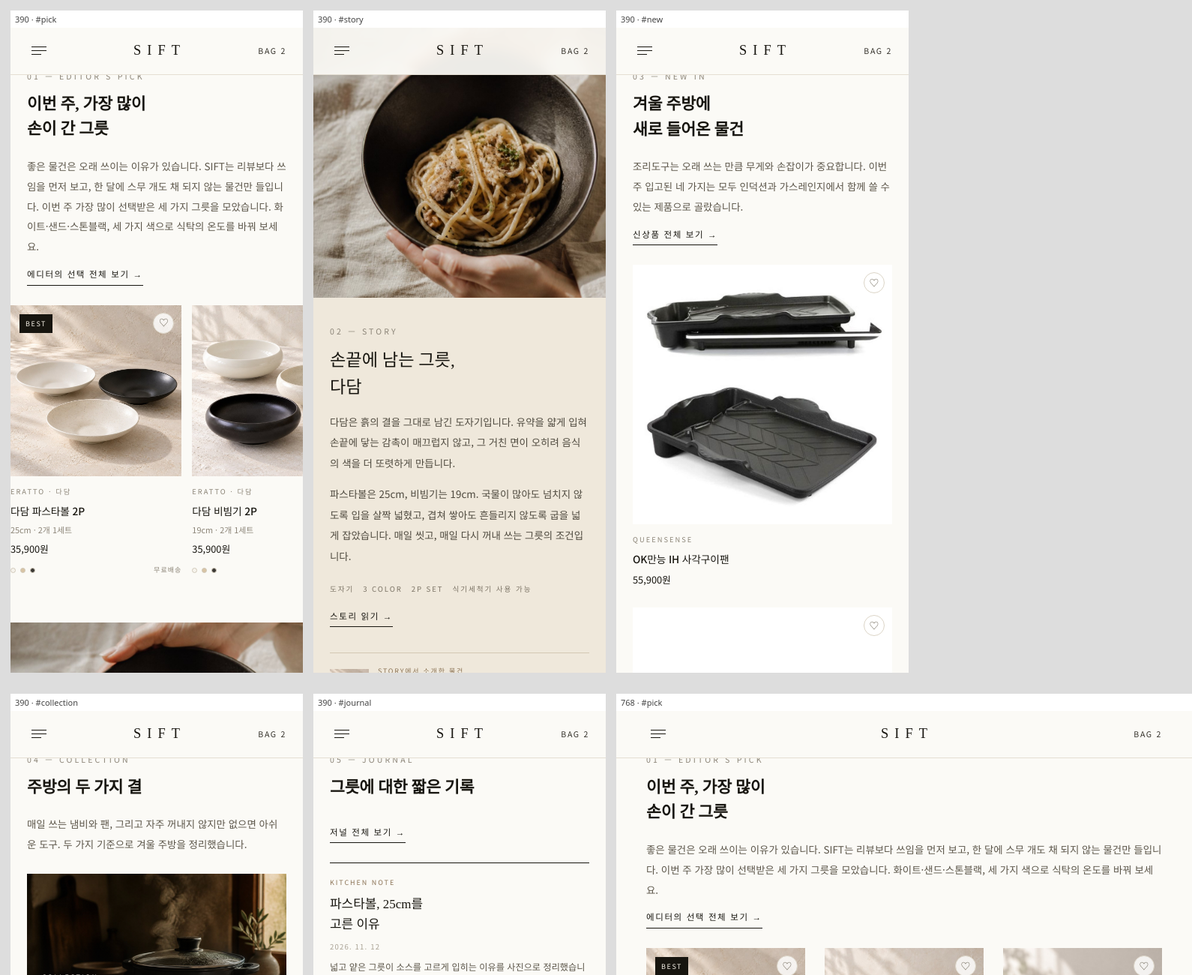
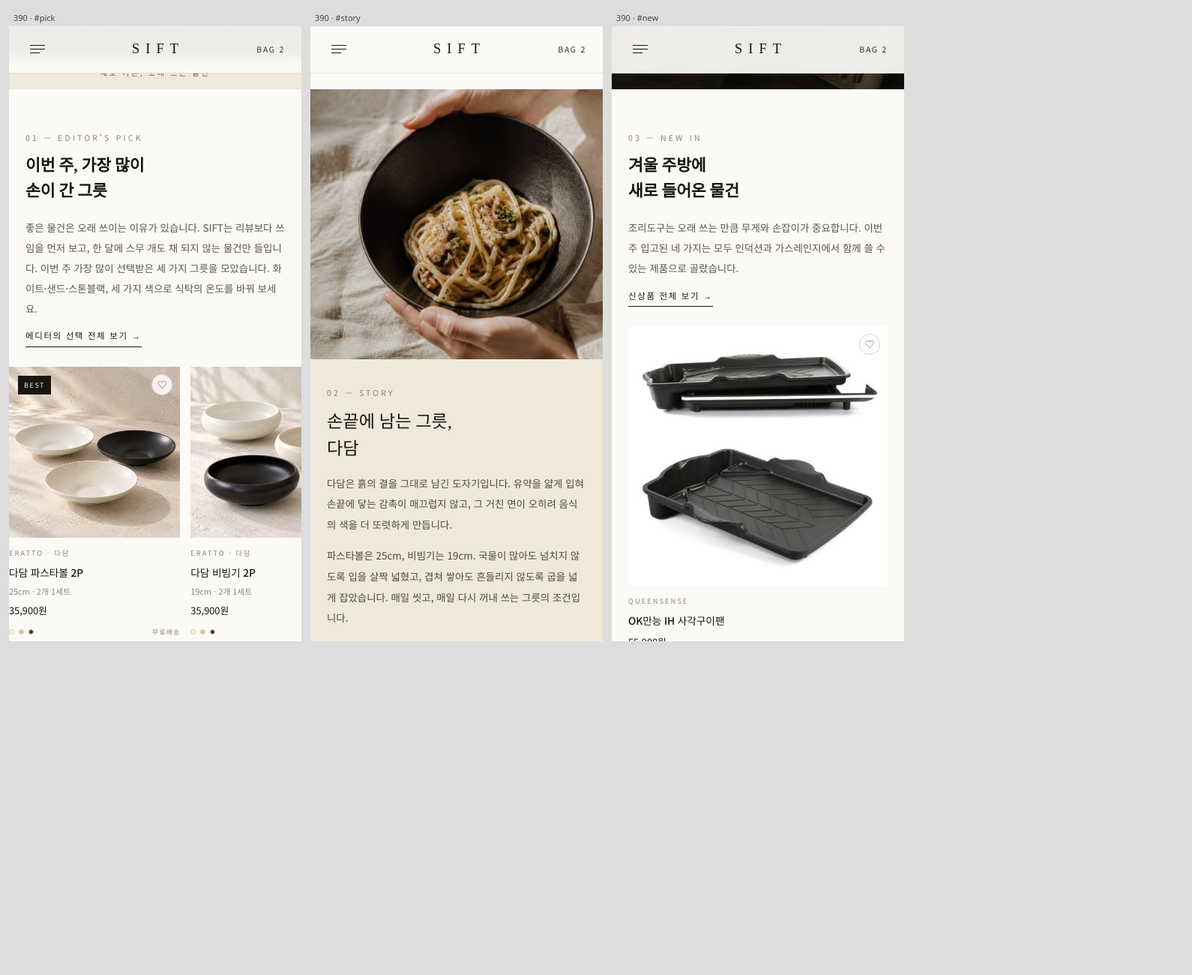
Before and after one commit to qntmdgus64-cloud/moodstore, a plain HTML site: page frame.html in a window 1280 px wide. Shown: the top 1300 px of the page at 75% size, 1590 px wide, since content can reach past the window. After the commit the page ends 867 px from the top, so only its background shows below. Drawn offline with Linux system fonts and the light colour scheme.

Commit message:
fix: anchor offset under sticky header (scroll-margin-top)

```diff
--- a/frame.html
+++ b/frame.html
@@ -1,27 +1,11 @@
 <!doctype html>
 <html lang="ko">
-<head>
-<meta charset="utf-8">
-<meta name="viewport" content="width=device-width, initial-scale=1">
+<head><meta charset="utf-8"><meta name="viewport" content="width=device-width, initial-scale=1">
 <title>viewport check</title>
-<style>
-  body{margin:0;background:#ddd;font-family:system-ui,sans-serif}
-  .row{display:flex;gap:14px;padding:14px;align-items:flex-start}
-  .col{background:#fff}
-  .cap{font-size:11px;padding:4px 6px;color:#444}
-  iframe{border:0;display:block;background:#fff}
-</style>
-</head>
+<style>body{margin:0;background:#ddd;font-family:system-ui,sans-serif;display:flex;gap:12px;padding:12px;align-items:flex-start}
+.cap{font-size:11px;padding:4px 6px;color:#444}iframe{border:0;display:block;background:#fff}</style></head>
 <body>
-<div class="row">
-  <div class="col"><div class="cap">390 · #pick</div><iframe src="index.html#pick" width="390" height="860" title="m1"></iframe></div>
-  <div class="col"><div class="cap">390 · #story</div><iframe src="index.html#story" width="390" height="860" title="m2"></iframe></div>
-  <div class="col"><div class="cap">390 · #new</div><iframe src="index.html#new" width="390" height="860" title="m3"></iframe></div>
-</div>
-<div class="row">
-  <div class="col"><div class="cap">390 · #collection</div><iframe src="index.html#collection" width="390" height="860" title="m4"></iframe></div>
-  <div class="col"><div class="cap">390 · #journal</div><iframe src="index.html#journal" width="390" height="860" title="m5"></iframe></div>
-  <div class="col"><div class="cap">768 · #pick</div><iframe src="index.html#pick" width="768" height="860" title="t1"></iframe></div>
-</div>
-</body>
-</html>
+<div><div class="cap">390 · #pick</div><iframe src="index.html#pick" width="390" height="820"></iframe></div>
+<div><div class="cap">390 · #story</div><iframe src="index.html#story" width="390" height="820"></iframe></div>
+<div><div class="cap">390 · #new</div><iframe src="index.html#new" width="390" height="820"></iframe></div>
+</body></html>
--- a/index.html
+++ b/index.html
@@ -95,6 +95,7 @@
          letter-spacing:.28em;padding:13px 10px;overflow:hidden;white-space:nowrap;text-overflow:ellipsis}
 
   /* ---------- section head ---------- */
+  section[id]{scroll-margin-top:84px}
   .section{padding:56px 0 0}
   .sec-head{display:grid;gap:18px;margin-bottom:26px}
   .statement{font-family:var(--serif);font-size:1.35rem;line-height:1.55;
```
